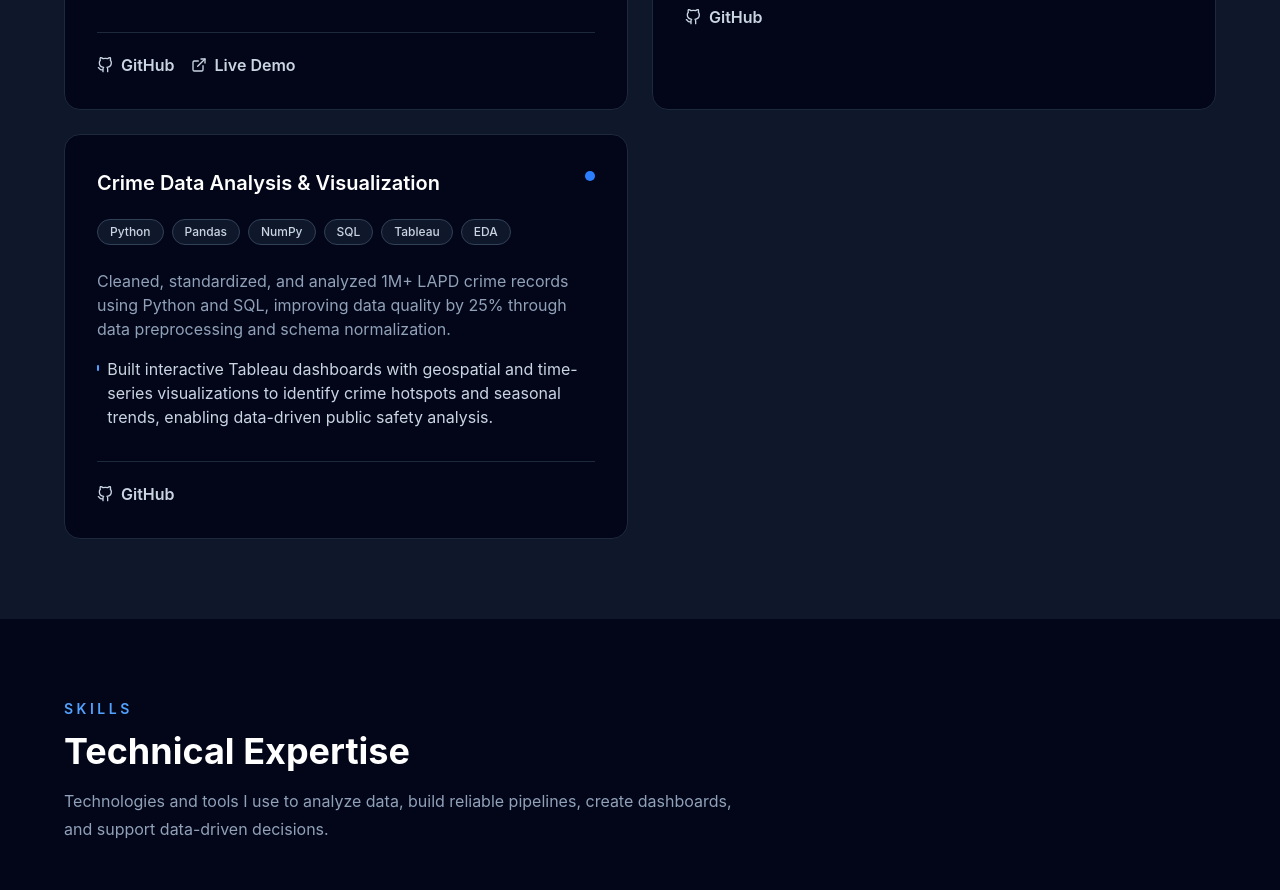
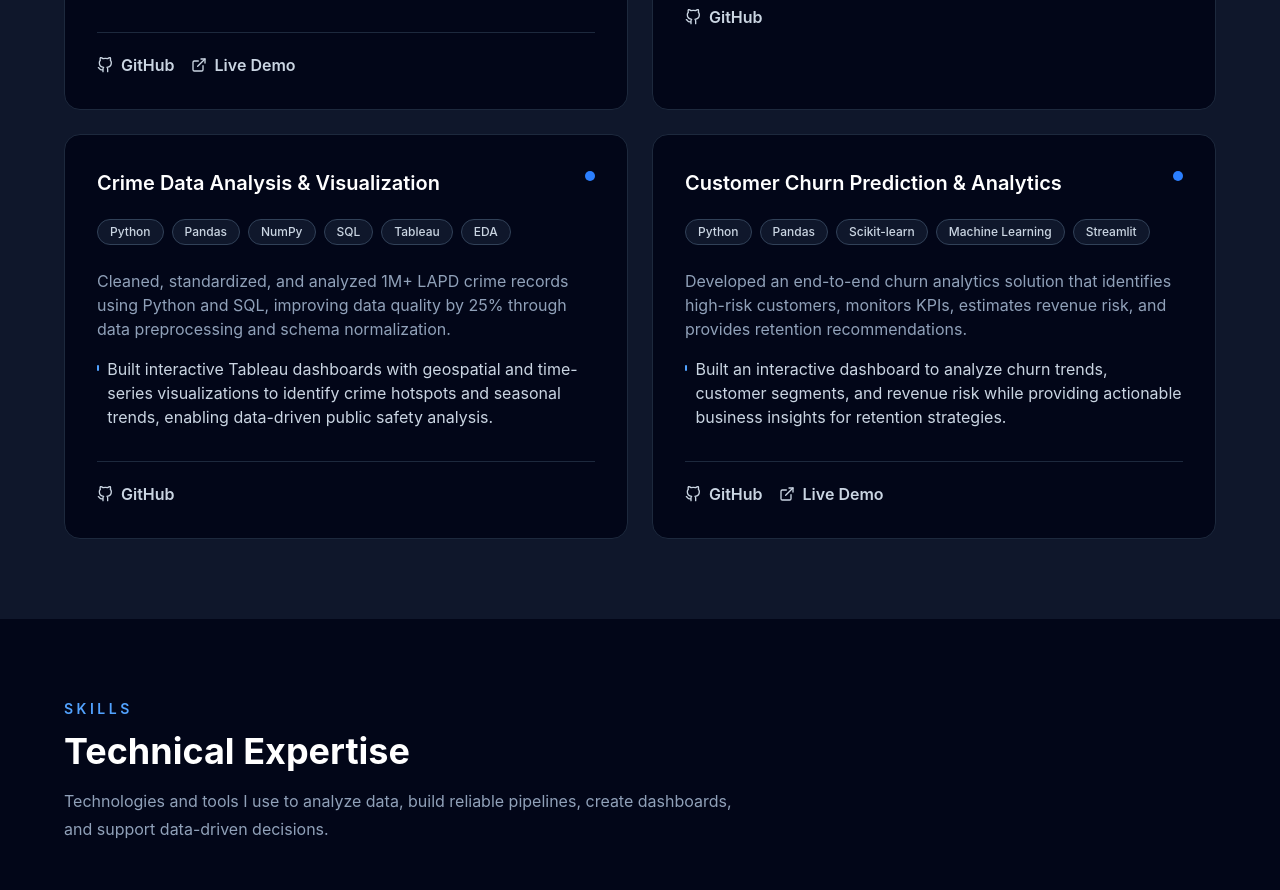
Before and after one commit to harshadajadhav25/portfolio, a React app: page / in a window 1280 px wide. Shown: the part 3540-4430 px from the top of the page. Built offline with nearby package versions, Linux system fonts and the light colour scheme; the HTML template or start-up script is replaced by a standard one.

Commit message:
Updated projectsection file

```diff
--- a/src/components/Projects.jsx
+++ b/src/components/Projects.jsx
@@ -16,9 +16,11 @@ const projects = [
     highlights: [
       "Built an automated data analysis workflow with data cleaning, missing-value handling, duplicate detection, and dynamic Plotly visualizations, reducing manual analysis and improving data exploration.",
     ],
-    github: "https://github.com/harshadajadhav25/ai-data-analyst-agent",
+    github:
+      "https://github.com/harshadajadhav25/ai-data-analyst-agent",
     demo: "https://ai-data-analyst-agent-csv.streamlit.app/",
   },
+
   {
     title: "Fraud Risk Analysis",
     technologies: [
@@ -34,8 +36,10 @@ const projects = [
     highlights: [
       "Designed Power BI reports with DAX measures to surface high-risk segments, flagging 1,400+ suspicious transactions for operational monitoring and alerting.",
     ],
-    github: "https://github.com/harshadajadhav25/Fraud-Risk-Analysis",
+    github:
+      "https://github.com/harshadajadhav25/Fraud-Risk-Analysis",
   },
+
   {
     title: "Crime Data Analysis & Visualization",
     technologies: [
@@ -51,7 +55,28 @@ const projects = [
     highlights: [
       "Built interactive Tableau dashboards with geospatial and time-series visualizations to identify crime hotspots and seasonal trends, enabling data-driven public safety analysis.",
     ],
-    github: "https://github.com/harshadajadhav25/crime-data-analysis",
+    github:
+      "https://github.com/harshadajadhav25/crime-data-analysis",
+  },
+
+  {
+    title: "Customer Churn Prediction & Analytics",
+    technologies: [
+      "Python",
+      "Pandas",
+      "Scikit-learn",
+      "Machine Learning",
+      "Streamlit",
+    ],
+    description:
+      "Developed an end-to-end churn analytics solution that identifies high-risk customers, monitors KPIs, estimates revenue risk, and provides retention recommendations.",
+    highlights: [
+      "Built an interactive dashboard to analyze churn trends, customer segments, and revenue risk while providing actionable business insights for retention strategies.",
+    ],
+    github:
+      "https://github.com/harshadajadhav25/customer-churn-project",
+    demo:
+      "https://customer-churn-ml-dashboard.streamlit.app/",
   },
 ];
 
@@ -118,7 +143,7 @@ function Projects() {
                   href={project.github}
                   target="_blank"
                   rel="noopener noreferrer"
-                  className="inline-flex items-center gap-2 font-semibold text-slate-300 hover:text-blue-400"
+                  className="inline-flex items-center gap-2 font-semibold text-slate-300 transition hover:text-blue-400"
                 >
                   <FiGithub />
                   GitHub
@@ -129,7 +154,7 @@ function Projects() {
                     href={project.demo}
                     target="_blank"
                     rel="noopener noreferrer"
-                    className="inline-flex items-center gap-2 font-semibold text-slate-300 hover:text-blue-400"
+                    className="inline-flex items-center gap-2 font-semibold text-slate-300 transition hover:text-blue-400"
                   >
                     <FiExternalLink />
                     Live Demo
```
